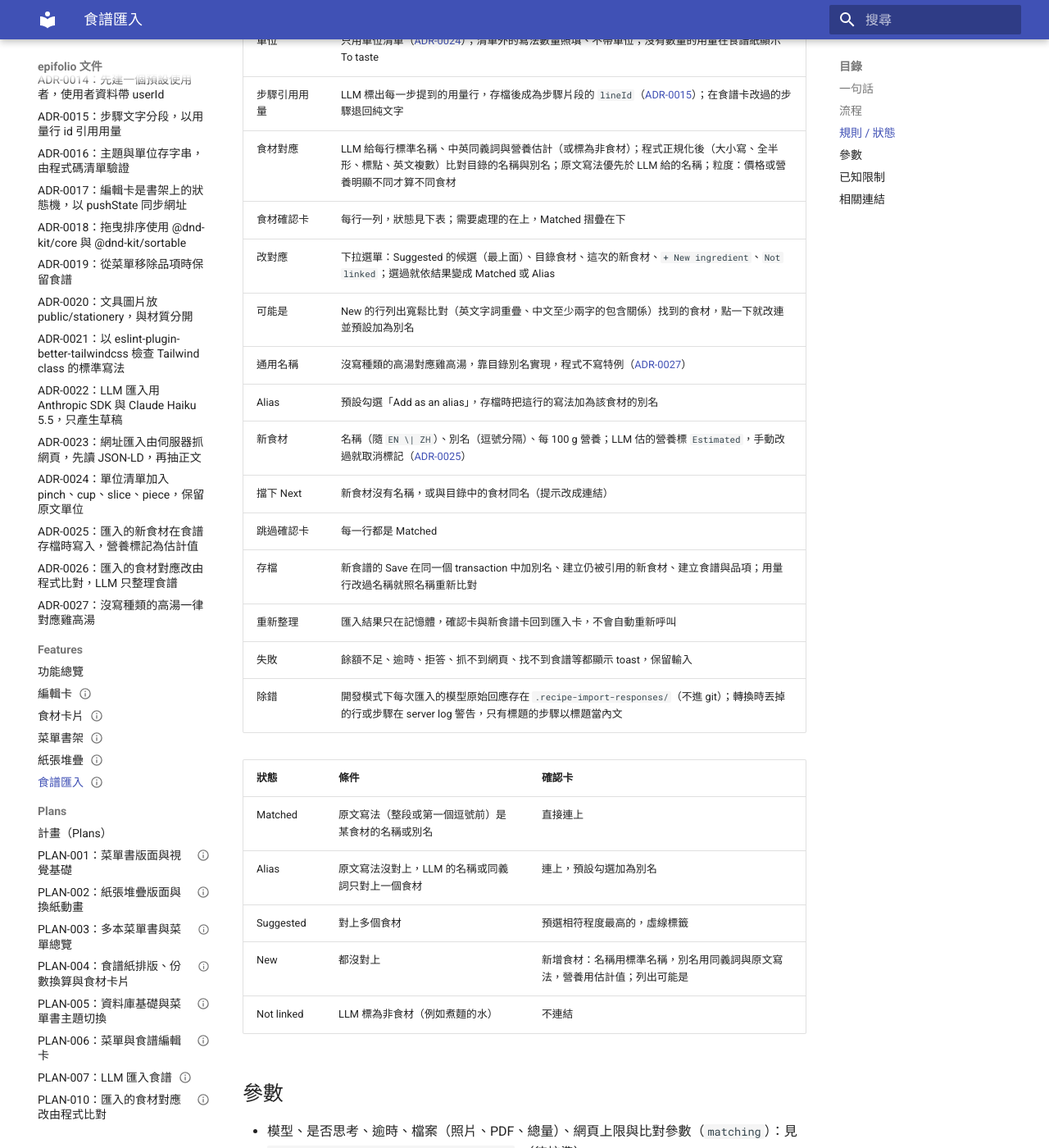
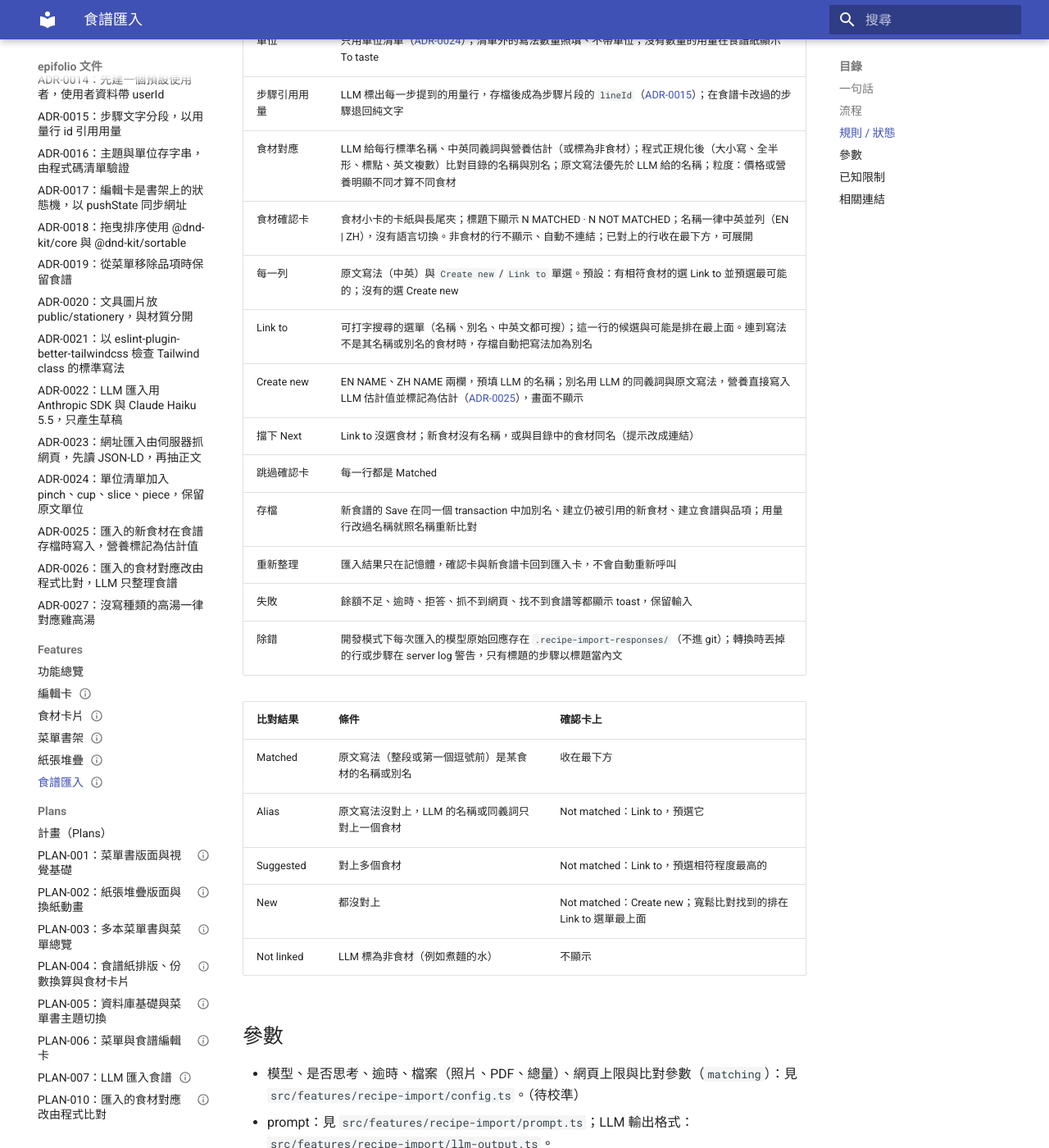
Before and after one commit to piercelin11/epifolio, an MkDocs documentation site: the page built from docs/features/recipe-import.md, in a window 1280 px wide and 1400 px high, scrolled down 1721 px. Shown: the whole window at 82% size. Built offline with MkDocs 1.6.1 and Material for MkDocs 9.7.7, drawn with Linux system fonts in a browser that asks for light colours; some of the changed text lies outside the part shown.

Commit message:
docs: describe the simplified ingredient review card
Refs #91

```diff
--- a/docs/features/recipe-import.md
+++ b/docs/features/recipe-import.md
@@ -66,26 +66,24 @@
 | 單位 | 只用單位清單（[ADR-0024](../adr/0024-more-units.md)）；清單外的寫法數量照填、不帶單位；沒有數量的用量在食譜紙顯示 To taste |
 | 步驟引用用量 | LLM 標出每一步提到的用量行，存檔後成為步驟片段的 `lineId`（[ADR-0015](../adr/0015-step-text-references-lines.md)）；在食譜卡改過的步驟退回純文字 |
 | 食材對應 | LLM 給每行標準名稱、中英同義詞與營養估計（或標為非食材）；程式正規化後（大小寫、全半形、標點、英文複數）比對目錄的名稱與別名；原文寫法優先於 LLM 給的名稱；粒度：價格或營養明顯不同才算不同食材 |
-| 食材確認卡 | 每行一列，狀態見下表；需要處理的在上，Matched 摺疊在下 |
-| 改對應 | 下拉選單：Suggested 的候選（最上面）、目錄食材、這次的新食材、`+ New ingredient`、`Not linked`；選過就依結果變成 Matched 或 Alias |
-| 可能是 | New 的行列出寬鬆比對（英文字詞重疊、中文至少兩字的包含關係）找到的食材，點一下就改連並預設加為別名 |
-| 通用名稱 | 沒寫種類的高湯對應雞高湯，靠目錄別名實現，程式不寫特例（[ADR-0027](../adr/0027-unspecified-stock-is-chicken.md)） |
-| Alias | 預設勾選「Add as an alias」，存檔時把這行的寫法加為該食材的別名 |
-| 新食材 | 名稱（隨 `EN \| ZH`）、別名（逗號分隔）、每 100 g 營養；LLM 估的營養標 `Estimated`，手動改過就取消標記（[ADR-0025](../adr/0025-imported-ingredients.md)） |
-| 擋下 Next | 新食材沒有名稱，或與目錄中的食材同名（提示改成連結） |
+| 食材確認卡 | 食材小卡的卡紙與長尾夾；標題下顯示 N MATCHED · N NOT MATCHED；名稱一律中英並列（EN \| ZH），沒有語言切換。非食材的行不顯示、自動不連結；已對上的行收在最下方，可展開 |
+| 每一列 | 原文寫法（中英）與 `Create new` / `Link to` 單選。預設：有相符食材的選 Link to 並預選最可能的；沒有的選 Create new |
+| Link to | 可打字搜尋的選單（名稱、別名、中英文都可搜）；這一行的候選與可能是排在最上面。連到寫法不是其名稱或別名的食材時，存檔自動把寫法加為別名 |
+| Create new | EN NAME、ZH NAME 兩欄，預填 LLM 的名稱；別名用 LLM 的同義詞與原文寫法，營養直接寫入 LLM 估計值並標記為估計（[ADR-0025](../adr/0025-imported-ingredients.md)），畫面不顯示 |
+| 擋下 Next | Link to 沒選食材；新食材沒有名稱，或與目錄中的食材同名（提示改成連結） |
 | 跳過確認卡 | 每一行都是 Matched |
 | 存檔 | 新食譜的 Save 在同一個 transaction 中加別名、建立仍被引用的新食材、建立食譜與品項；用量行改過名稱就照名稱重新比對 |
 | 重新整理 | 匯入結果只在記憶體，確認卡與新食譜卡回到匯入卡，不會自動重新呼叫 |
 | 失敗 | 餘額不足、逾時、拒答、抓不到網頁、找不到食譜等都顯示 toast，保留輸入 |
 | 除錯 | 開發模式下每次匯入的模型原始回應存在 `.recipe-import-responses/`（不進 git）；轉換時丟掉的行或步驟在 server log 警告，只有標題的步驟以標題當內文 |
 
-| 狀態 | 條件 | 確認卡 |
+| 比對結果 | 條件 | 確認卡上 |
 | ---- | ---- | ---- |
-| Matched | 原文寫法（整段或第一個逗號前）是某食材的名稱或別名 | 直接連上 |
-| Alias | 原文寫法沒對上，LLM 的名稱或同義詞只對上一個食材 | 連上，預設勾選加為別名 |
-| Suggested | 對上多個食材 | 預選相符程度最高的，虛線標籤 |
-| New | 都沒對上 | 新增食材：名稱用標準名稱，別名用同義詞與原文寫法，營養用估計值；列出可能是 |
-| Not linked | LLM 標為非食材（例如煮麵的水） | 不連結 |
+| Matched | 原文寫法（整段或第一個逗號前）是某食材的名稱或別名 | 收在最下方 |
+| Alias | 原文寫法沒對上，LLM 的名稱或同義詞只對上一個食材 | Not matched：Link to，預選它 |
+| Suggested | 對上多個食材 | Not matched：Link to，預選相符程度最高的 |
+| New | 都沒對上 | Not matched：Create new；寬鬆比對找到的排在 Link to 選單最上面 |
+| Not linked | LLM 標為非食材（例如煮麵的水） | 不顯示 |
 
 ## 參數
 
@@ -97,7 +95,6 @@
 
 - 每次匯入約 20 秒；畫面只有 Spinner，沒有進度（#83）。
 - 要 JavaScript 才有內容、要登入或擋爬蟲的網頁抓不到（Instagram、YouTube 等）；改貼文字或截圖（#84）。
-- 目錄選單是原生下拉選單，只能用打字跳到開頭相符的項目，不能模糊搜尋（#82）。
 - 匯入只能新增品項；不能用指令修改既有食譜，也不能匯入成不在菜單上的食譜（等食譜庫 #57）。
 - 新食材只有名稱、別名與估計營養；價格與營養計算見 #42。
 
```
Also changed, not shown: docs/glossary.md (+1 -1 lines).
